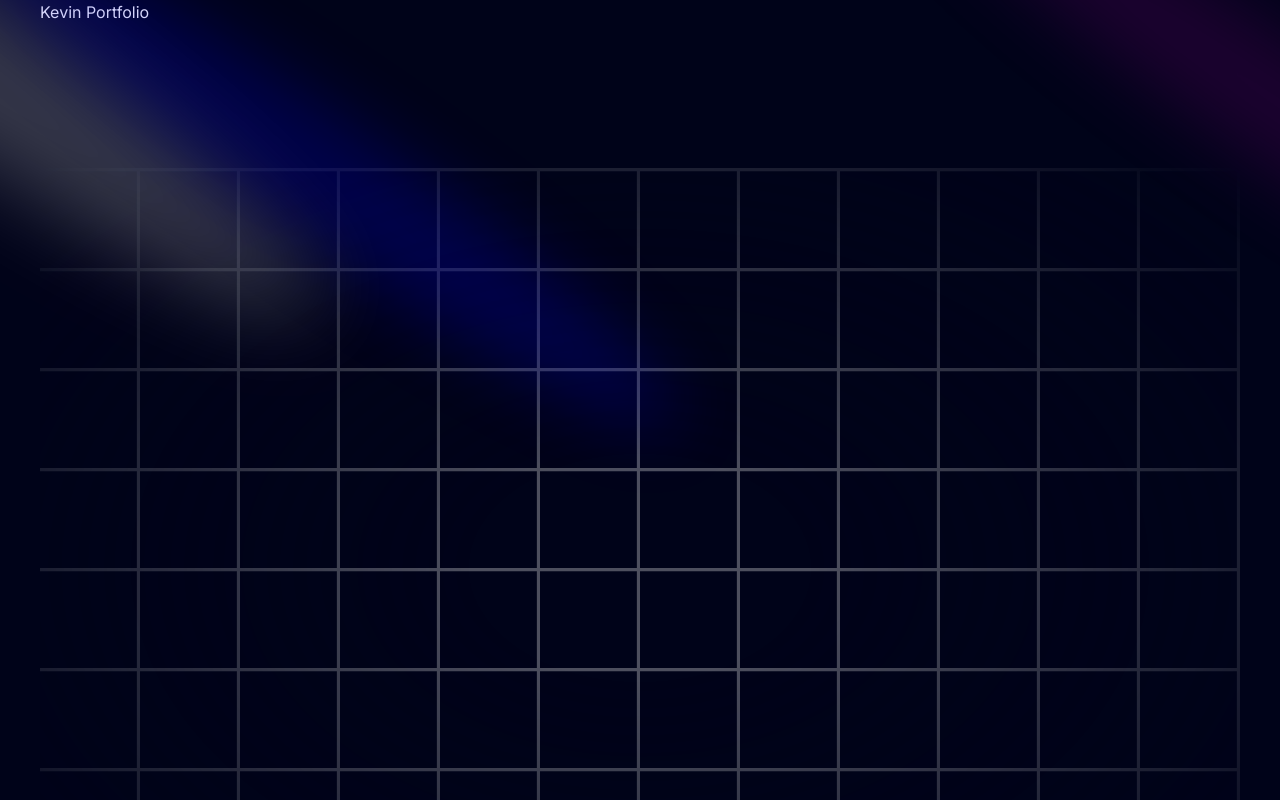
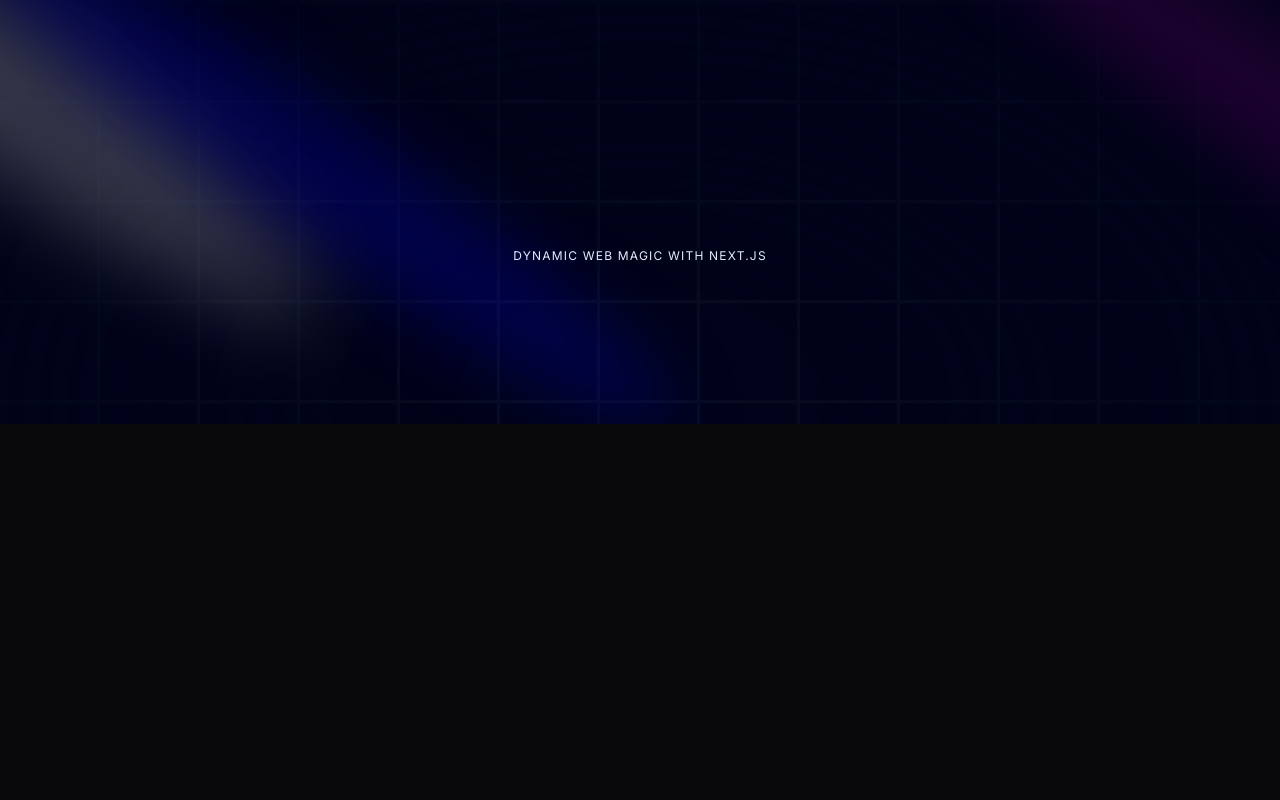
Before and after one commit to KevinShehan/portfolio, a Next.js app: page / in a window 1280 px wide. Shown: the top 800 px of the page. Built offline with nearby package versions, Linux system fonts and the light colour scheme.

Commit message:
Hero Spotlight finished

```diff
--- a/components/Hero.tsx
+++ b/components/Hero.tsx
@@ -22,8 +22,9 @@
 
       <div
         className="h-screen w-full dark:bg-black-100
-       bg-white  dark:bg-grid-white/[0.3] bg-grid-black/[0.2]
-        relative flex items-center justify-center"
+       bg-white  dark:bg-grid-white/[0.03] bg-grid-black/[0.2]
+        flex items-center justify-center absolute
+        top-0 left-0"
       >
         <div
           className="absolute pointer-events-none
@@ -31,8 +32,8 @@
         [mask-image:radial-gradient(ellipse_at_center,transparent_20%,black)]"
         />
       </div>
-      <div className="flex justify-center">
-        <div className="max-w-[89vw]">
+      <div className="flex justify-center relative my-20 z-10">
+        <div className="max-w-[89vw] md:max-w-2xl lg:max-w-[60vw] flex flex-col item-center justify-center ">
           <h2 className="uppercase tracking-widest text-xs text-center text-blue-100 max-w-80">Dynamic Web Magic with Next.js</h2>
         </div>
       </div>
```
